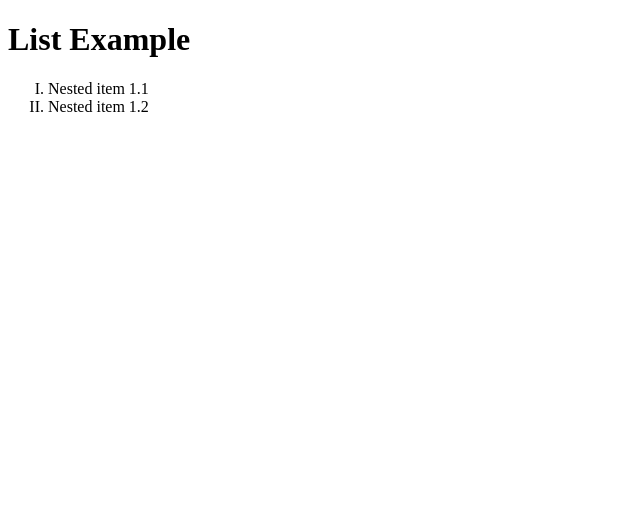
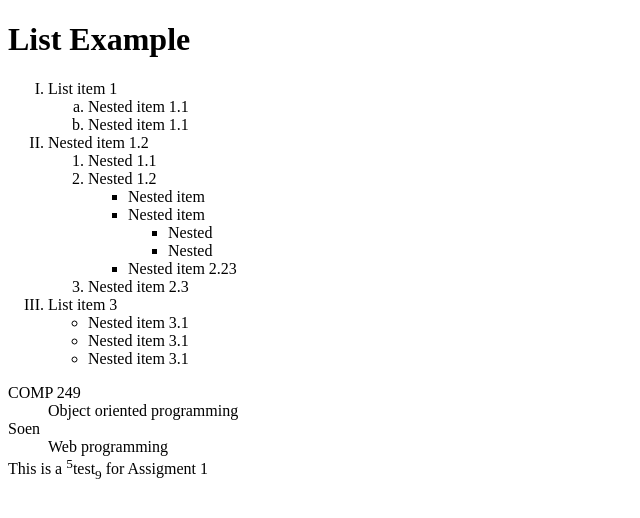
Before and after one commit to Muhammad751sheharyar/Assigment_, a plain HTML site: page index.html in a window 1280 px wide. Shown: the whole page, without its empty margins (0-640 px from the left). Drawn offline with Linux system fonts and the light colour scheme.

Commit message:
Add new orderlists and unorderlist

```diff
--- a/index.html
+++ b/index.html
@@ -8,8 +8,42 @@
 <body>
     <h1>List Example</h1>
     <ol type="I">
-        <li type="">Nested item 1.1</li>
+        <li type="">List item 1</li>
+        <ol type="a">
+            <li>Nested item 1.1</li>
+            <li>Nested item 1.1</li>
+        </ol>
         <li>Nested item 1.2</li>
-    </ol>
+        <ol>
+            <li>Nested 1.1</li>
+            <li> Nested 1.2</li>
+            <ul>
+                <li>Nested item</li>
+                <li>Nested item</li>
+
+                 <ul>
+                    <li>Nested</li>
+                    <li>Nested</li>
+                </ul>
+                <li>Nested item 2.23</li>
+            </ul>
+            <li>Nested item 2.3</li>
+        </ol>
+        <li> List item 3</li>
+
+        <ul>
+            <li>Nested item 3.1</li>
+            <li>Nested item 3.1</li>
+            <li>Nested item 3.1</li>
+        </ul>
+     </ol>
+      <dl>
+        <dt>COMP 249</dt>
+        <dd>Object oriented programming</dd>
+        <dt>Soen</dt>
+        <dd>Web programming</dd>
+        This is a <sup>5</sup>test<sub>9</sub> for Assigment 1
+    </dl>
+
 </body>
 </html>
```
